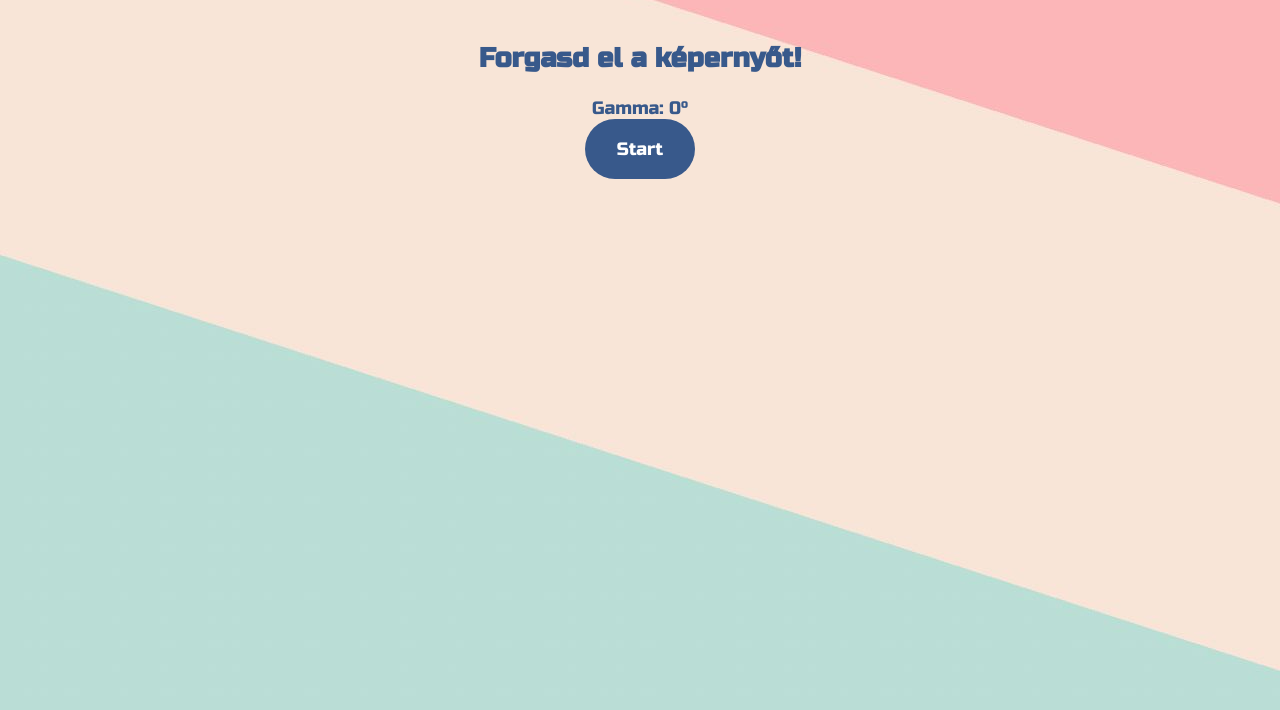
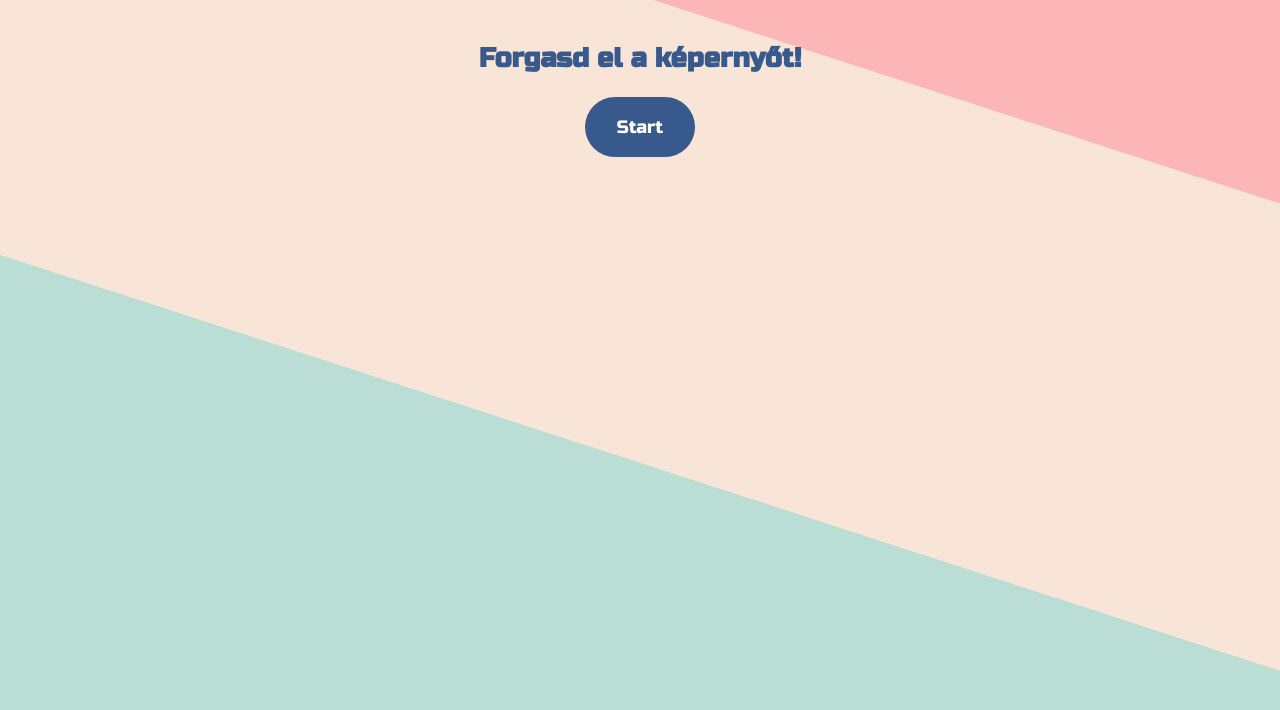
Before and after one commit to olahmarkoo/Guessy2.0_alpha, a plain HTML site: page index.html in a window 1280 px wide. Shown: the part 176-886 px from the top of the page. Drawn offline with Linux system fonts and the light colour scheme.

Commit message:
Update index.html

```diff
--- a/index.html
+++ b/index.html
@@ -24,7 +24,6 @@
 	<div id="startPage" class="page">
 		<h1 id="startPageTitle">Esthy</h1>
 		<h2>Forgasd el a képernyőt!</h2>
-		  <div class="ertek">Gamma: <span id="gamma">0</span>°</div>
 		<div id="startButton" onclick="openMenuCloseStart()">
 			<div>Start</div>
 		</div>
```
